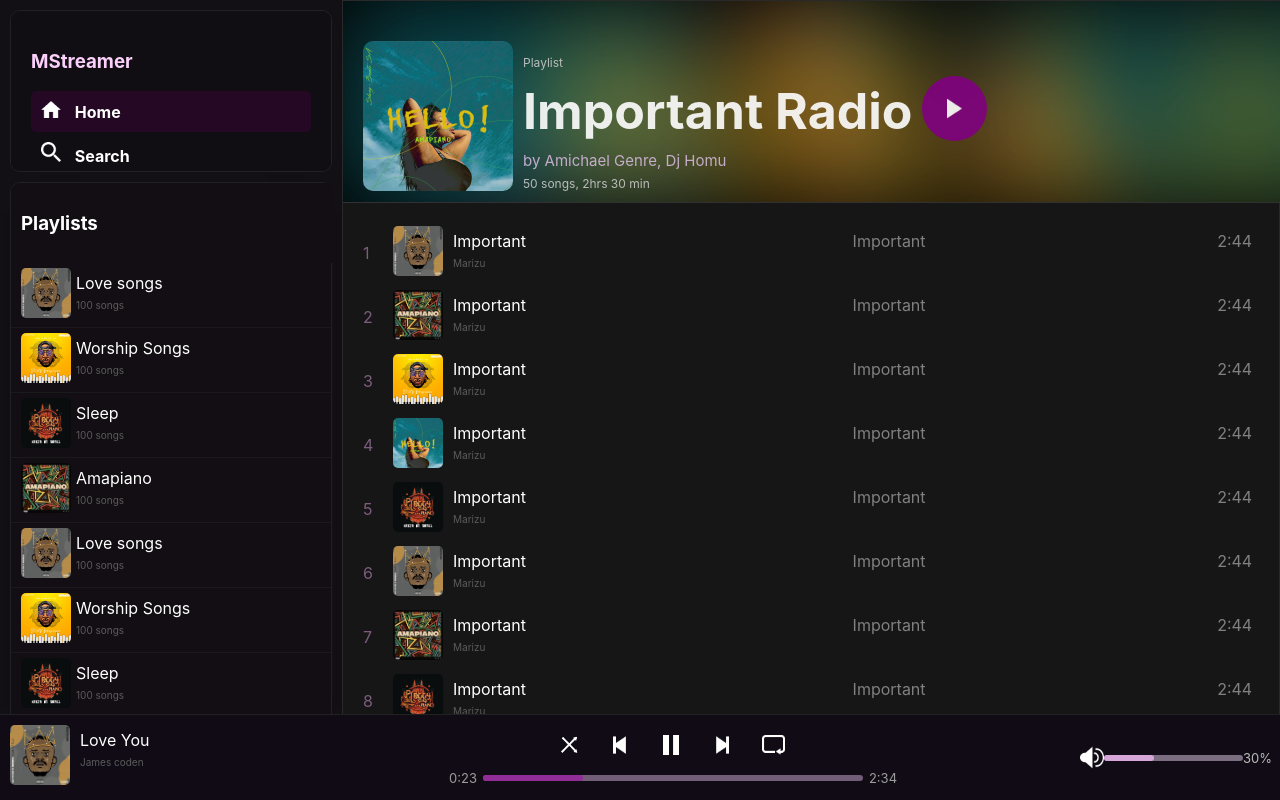
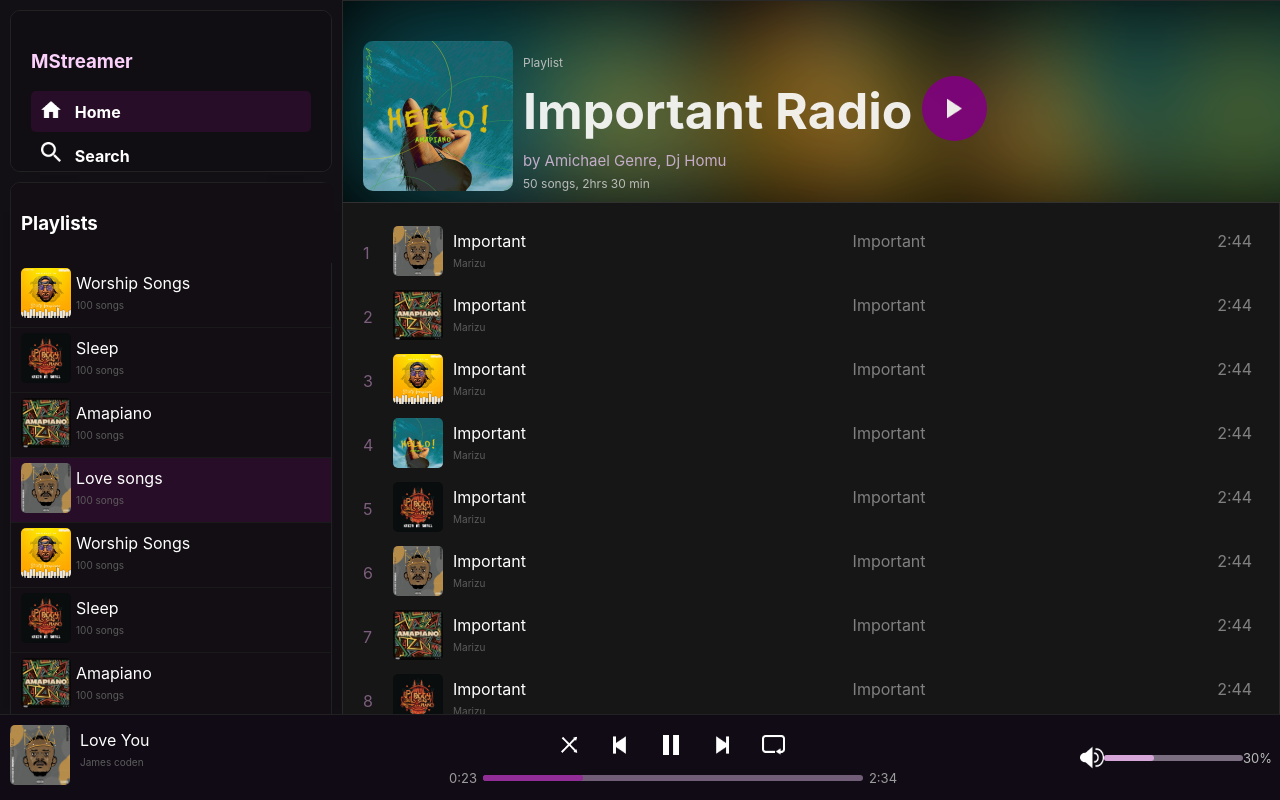
Before and after one commit to Brightmuk/Mstreamer, a React (Create React App) app in the folder frontend/: page / in a window 1280 px wide. Both pictures are taken after typing "name@example.com", "Sample123" into the empty fields and a click on the button "Login". Built offline with nearby package versions, Linux system fonts and the light colour scheme.

Commit message:
Add state to playlist

```diff
--- a/frontend/src/Home.js
+++ b/frontend/src/Home.js
@@ -14,7 +14,7 @@ function Home() {
     playing: false,
     currentTab: 'home',
     currentSong: {},
-    currentPlaylist:{}
+    currentPlaylist: {'name':'Love songs','img':'/images/playlists/cover1.jpg'}
   });
   const updateState = (newState) => {
     setAppState((prevState) => ({
--- a/frontend/src/components/Playlists.js
+++ b/frontend/src/components/Playlists.js
@@ -1,7 +1,11 @@
 import '../css/Playlists.css';
 import '../css/App.css';
+import { useContext, useState } from 'react';
+import AppContext from '../state';
 
 function Playlists(){
+    const playlists = [{'name':'Worship Songs','img':'/images/playlists/cover5.jpeg'},{'name':'Sleep','img':'/images/playlists/cover7.jpeg'},{'name':'Amapiano','img':'/images/playlists/cover3.jpeg'},{'name':'Love songs','img':'/images/playlists/cover1.jpg'},{'name':'Worship Songs','img':'/images/playlists/cover5.jpeg'},{'name':'Sleep','img':'/images/playlists/cover7.jpeg'},{'name':'Amapiano','img':'/images/playlists/cover3.jpeg'},{'name':'Sleep','img':'/images/playlists/cover7.jpeg'},];
+
 
     return (
         <div className="playlists">
@@ -9,7 +13,7 @@ function Playlists(){
             <h3>Playlists</h3>
             </div>
             <div className='content'>
-            <ItemList playlists = {[{'name':'Love songs','img':'/images/playlists/cover1.jpg'},{'name':'Worship Songs','img':'/images/playlists/cover5.jpeg'},{'name':'Sleep','img':'/images/playlists/cover7.jpeg'},{'name':'Amapiano','img':'/images/playlists/cover3.jpeg'},{'name':'Love songs','img':'/images/playlists/cover1.jpg'},{'name':'Worship Songs','img':'/images/playlists/cover5.jpeg'},{'name':'Sleep','img':'/images/playlists/cover7.jpeg'},{'name':'Amapiano','img':'/images/playlists/cover3.jpeg'},{'name':'Sleep','img':'/images/playlists/cover7.jpeg'},]} onSelect = {(index)=>console.log('Playlist '+index +' selected')}/>
+            <ItemList playlists = {playlists} onSelect = {(index)=>console.log('Playlist '+index +' selected')}/>
             </div>
 
         </div>
@@ -19,11 +23,13 @@ function Playlists(){
 export default Playlists;
 
 function ItemList(props){
+    const {appState, updateState} = useContext(AppContext);
+
     return (
         <div>
         {props.playlists.map((playlist, index) => (
-            <div key={index} className={props.selected === index ? "selected-playlist-card" : "playlist-card"}
-                onClick={() => props.onSelect(index)}>
+            <div key={index} className={appState.currentPlaylist.name === playlist.name ? "selected playlist-card" : "playlist-card"}
+                onClick={() => updateState({currentPlaylist:playlist})}>
                     <div className='card-left'>
                     <img src={`${process.env.PUBLIC_URL}${playlist.img}`} alt="img" />
                     <img className='play-icon' src={`${process.env.PUBLIC_URL}/images/icons/play.png`} alt="img" />
--- a/frontend/src/css/Header.css
+++ b/frontend/src/css/Header.css
@@ -24,6 +24,3 @@
 .header h4:hover{
     background-color: rgb(40, 9, 40);
 }
-.selected{
-    background-color: rgb(36, 8, 36);
-}
--- a/frontend/src/css/Playlists.css
+++ b/frontend/src/css/Playlists.css
@@ -33,6 +33,9 @@
     padding: 5px;
     padding-left: 10px;
     padding-right: 10px;
+}
+.selected{
+    background-color: rgb(40, 13, 40);
 }
 .playlist-card:hover{
     background-color: rgb(31, 25, 34);
```
